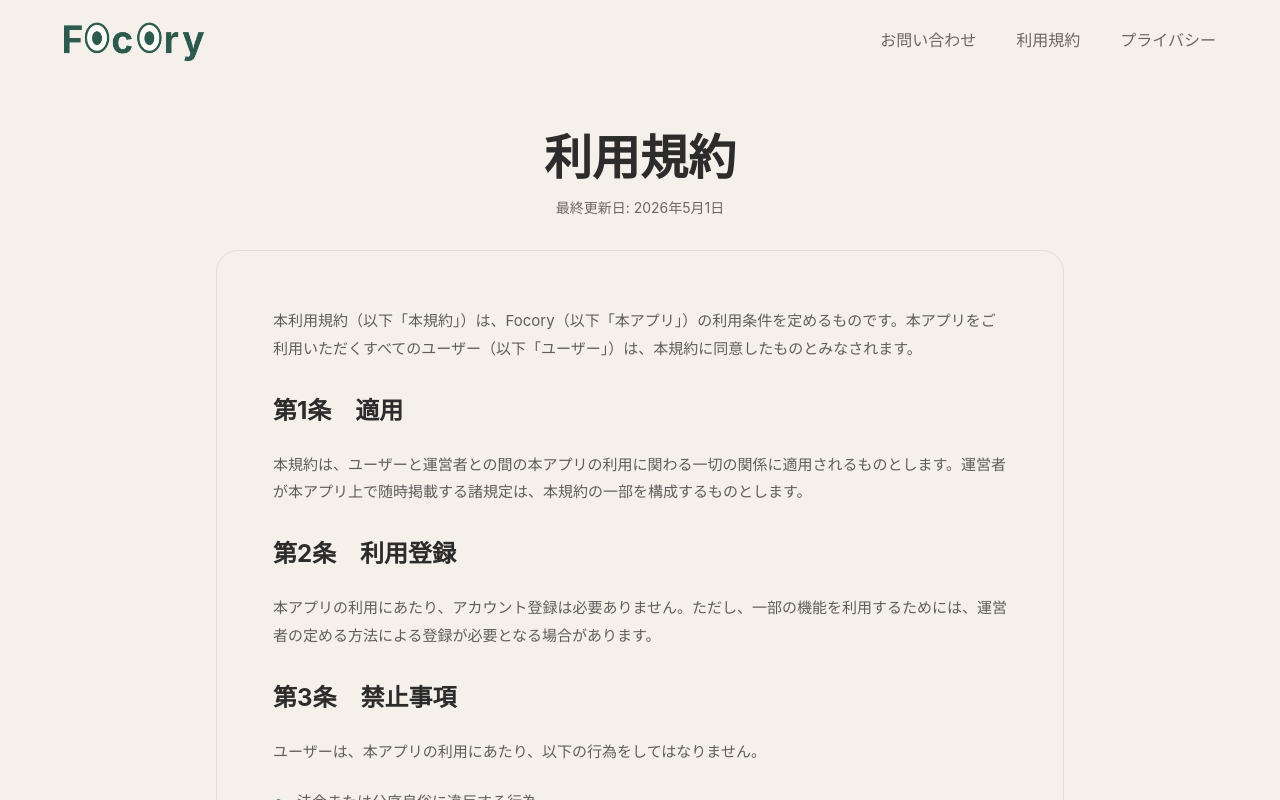
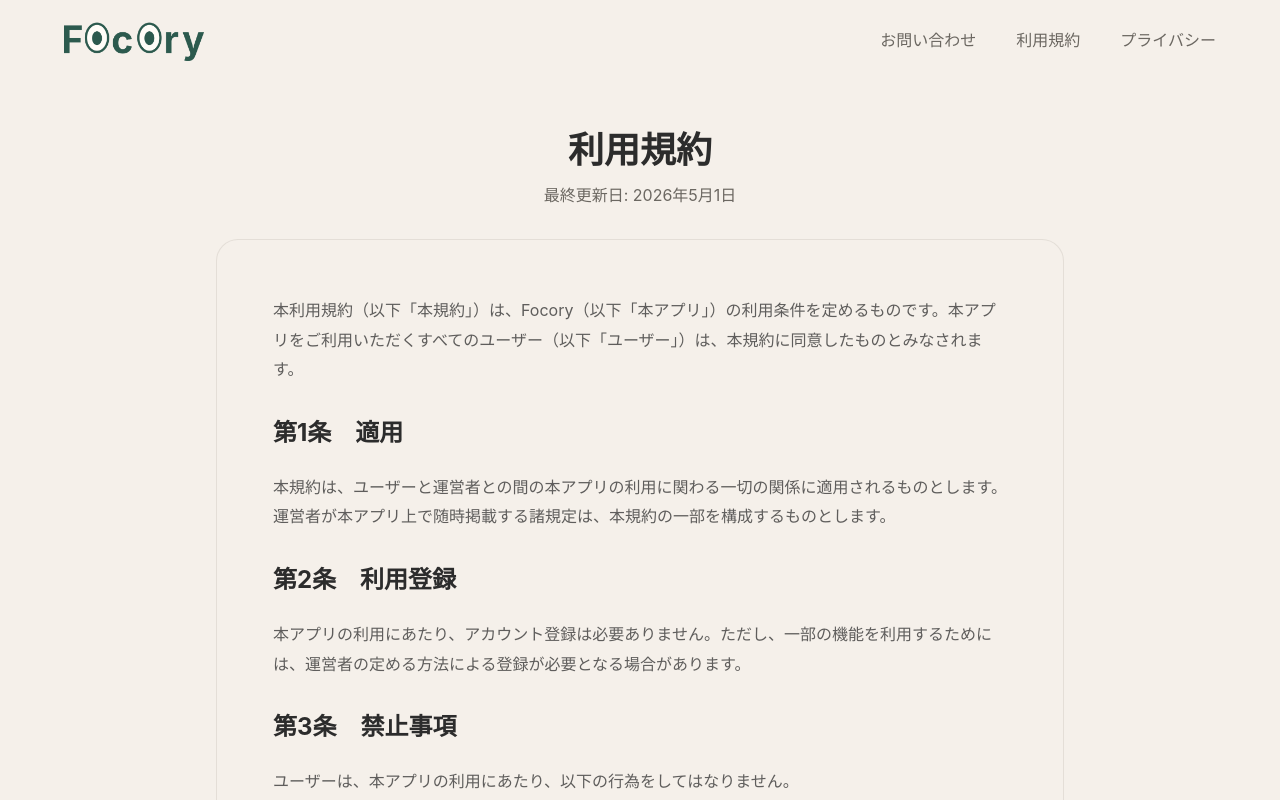
Before and after one commit to shuya729/focory, a Next.js app in the folder apps/web/: page /term in a window 1280 px wide. Shown: the top 800 px of the page. Built offline with nearby package versions, Linux system fonts and the light colour scheme.

Commit message:
マークダウンを修正

```diff
--- a/apps/web/src/components/elements/markdown-renderer.tsx
+++ b/apps/web/src/components/elements/markdown-renderer.tsx
@@ -15,7 +15,7 @@ export function MarkdownRenderer({
   return (
     <div
       className={cn(
-        "space-y-6 text-foreground/75 text-sm leading-[1.85] md:text-[0.9375rem]",
+        "space-y-6 text-foreground/75 text-sm leading-[1.85] md:text-base",
         className
       )}
     >
--- a/apps/web/src/components/layout/legal-page-layout.tsx
+++ b/apps/web/src/components/layout/legal-page-layout.tsx
@@ -18,10 +18,10 @@ export function LegalPageLayout({
       <SiteHeader />
       <main>
         <section className="mx-auto flex max-w-5xl flex-col items-center gap-2.5 px-6 pt-8 pb-6 text-center sm:pt-12 sm:pb-8 lg:px-12">
-          <h1 className="font-bold text-[2rem] text-foreground leading-tight tracking-normal sm:text-5xl">
+          <h1 className="font-bold text-2xl text-foreground leading-tight tracking-normal sm:text-4xl">
             {title}
           </h1>
-          <p className="text-muted-foreground text-sm">
+          <p className="text-muted-foreground text-sm sm:text-base">
             最終更新日: {updatedAt}
           </p>
         </section>
```
